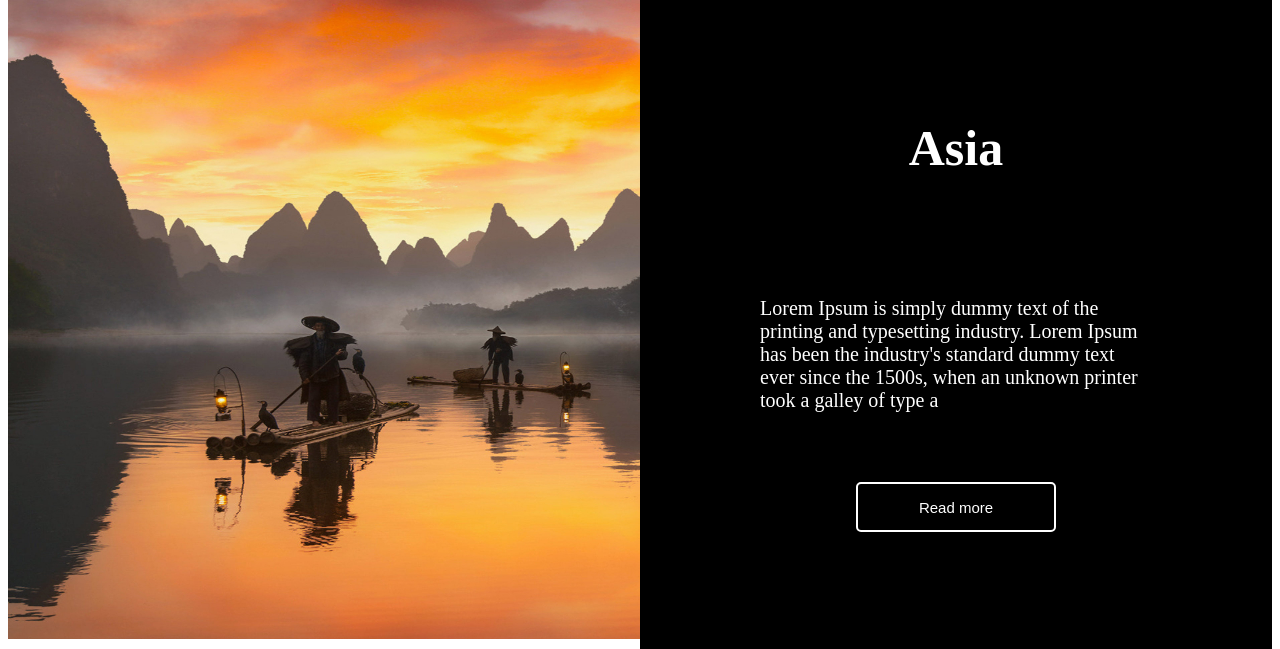
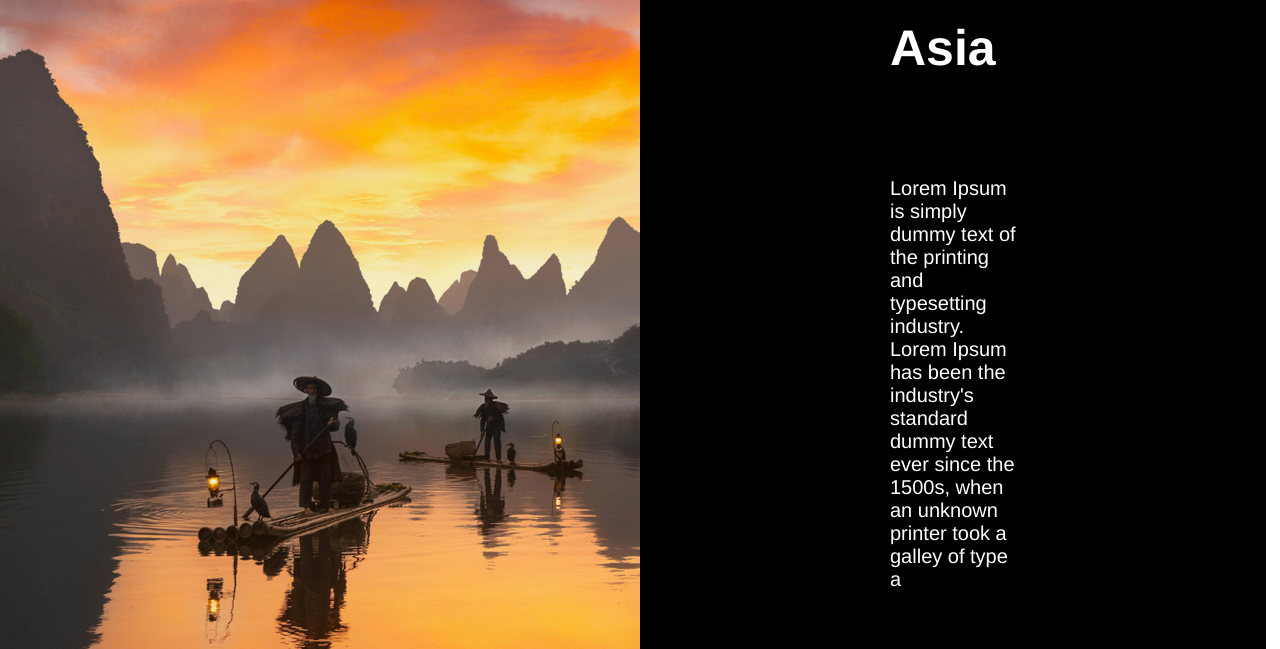
Before and after one commit to many-to-one/Django-Travelblog, a Django app: page /posts/ in a window 1280 px wide; the page is wider, and only the part inside the window is pictured. Shown: the part 959-1608 px from the top of that part. Run offline with Django 4.2, Linux system fonts and the light colour scheme; data comes from the database, SQL or seed files in the repository; parts of the project's set-up code (start-up, migrations or seed data) failed here and were passed over.

Commit message:
header&home-css

```diff
--- a/posts/templates/home.html
+++ b/posts/templates/home.html
@@ -17,6 +17,10 @@
 
 <!--______________________________CATEGORIES____________________________-->
 
+            <div class="home-top-image">
+                <img src="{% static 'img/header.jpg' %}" alt="">
+            </div>
+
             {% for cat in categories %}
 
                 {% if forloop.counter|divisibleby:2 %}
@@ -33,7 +37,7 @@
                                     <p>{{ cat.snippet }}</p>
                                 </div>
                                 <a href="{{ cat.get_absolute_url }}">
-                                    <button class="categories-btn">Read more</button>
+                                    <button class="btn">Read more</button>
                                 </a>
                             </div>
                         </div>
@@ -52,7 +56,7 @@
                                     <p>{{ cat.snippet }}</p>
                                 </div>
                                 <a href="{{ cat.get_absolute_url }}">
-                                    <button class="categories-btn">Read more</button>
+                                    <button class="btn">Read more</button>
                                 </a>
                             </div>
                         </div>
--- a/static/css/base.css
+++ b/static/css/base.css
@@ -1,14 +1,26 @@
+*{
+    margin: 0;
+    padding: 0;
+    box-sizing: border-box;
+}
+
+.home-top-image img{
+    width: 1900px;
+    height: 945px;
+    margin-bottom: -10px;
+}
+
 .cat-cont-odd{
     display: grid;
-    grid-template-columns: 50% 50%;
-    grid-template-rows: 100%
+    grid-template-columns: 50vw 48.9vw;
+    grid-template-rows: 100vh;
     grid-gap: none;
 }
 
 .cat-cont-even{
     display: grid;
-    grid-template-columns: 50% 50%;
-    grid-template-rows: 100%
+    grid-template-columns: 50vw 48.9vw;
+    grid-template-rows: 100vh;
     grid-gap: none;
 }
 
@@ -16,7 +28,7 @@
     grid-column: 1/2;
     grid-row: 1/2;
     width: 50vw;
-    height: 50vw;
+    height: 100vh;
 }
 
 .cat-descrp-p{
@@ -25,71 +37,56 @@
     background: black;
     display: flex;
     flex-direction: column;
-    align-items: center;
+    align-items: flex-start;
     justify-content: center;
-    padding: 120px;
+    padding: 250px;
+    gap: 100px;
+    width: 48.9vw;
+
 }
 
 .cat-img-p img{
     grid-column: 2/3;
     grid-row: 1/2;
-    width: 50vw;
-    height: 50vw;
+    width: 48.9vw;
+    height: 100vh;
 }
 
 .cat-descrp-l{
-   grid-column: 1/2;
+    grid-column: 1/2;
     grid-row: 1/2;
     background: black;
     display: flex;
     flex-direction: column;
-    align-items: center;
+    align-items: flex-start;
     justify-content: center;
-    padding: 120px;
+    padding: 250px;
+    gap: 100px;
+    width: 50vw;
 }
 
-.descrp-name{
-    margin-top: -50px;
+.home-container h3{
+    font-size: 50px;
+    font-family: 'Franklin Gothic Medium';
+    color: white;
+    justify-content: center;
 }
 
-.descrp-snippet{
-    margin-top: 50px;
+.home-container p{
+    font-size: 20px;
+    font-family: 'Franklin Gothic Medium';
+    color: white;
+    justify-content: center;
 }
 
-.categories-btn{
-    background: none;
-    margin-top: 50px;
-    color: white;
+.home-container .btn{
     border: 2px solid white;
     border-radius: 5px;
+    color: white;
+    background: none;
     width: 200px;
     height: 50px;
+    font-size: 15px;
+    font-family: 'Franklin Gothic Medium';
     cursor: pointer;
-    font-size: 15px;
 }
-
-.cat-descrp-l h3{
-    color: white;
-    justify-content: center;
-    font-size: 50px;
-}
-
-.cat-descrp-p h3{
-    color: white;
-    justify-content: center;
-    font-size: 50px;
-}
-
-.cat-descrp-l p{
-    color: white;
-    font-size: 20px;
-}
-
-.cat-descrp-p p{
-    color: white;
-    font-size: 20px;
-}
-
-.descrp-name{
-
-}
--- a/static/css/header.css
+++ b/static/css/header.css
@@ -1,11 +1,13 @@
 header .nav-cont{
     display: flex;
+    position: fixed;
     flex-direction: row;
     justify-content: space-between;
     align-items: flex-start;
     width: 100%;
-    height: 950px;
-    background-size: 1920px 950px;
+    height: 80px;
+    background: rgba(0,0,0,0);
+    border-bottom-style: none;
 }
 
 .logo{
@@ -18,6 +20,7 @@ header .nav-cont{
     display: flex;
     flex-direction: row;
     justify-content: center;
+    margin: 15px 15px;
 }
 
 .nav ul li{
--- a/templates/base.html
+++ b/templates/base.html
@@ -10,8 +10,11 @@
     <title>Document</title>
 </head>
 <body>
+
     {% include 'header.html' %}
+
     {% block content %}
+
 <h3>Hello {{ request.user }}</h3>
     {% endblock %}
 
--- a/templates/header.html
+++ b/templates/header.html
@@ -11,7 +11,7 @@
 </head>
 <body >
  <header>
-        <div class="nav-cont" style="background-image: url('{% static 'img/header.jpg' %}');">
+ <div class="nav-cont">
  <div class="logo">My Travel Blog</div>
  <div class="nav">
  <ul>
```
Lines whose indentation alone changed are shown as unchanged.
